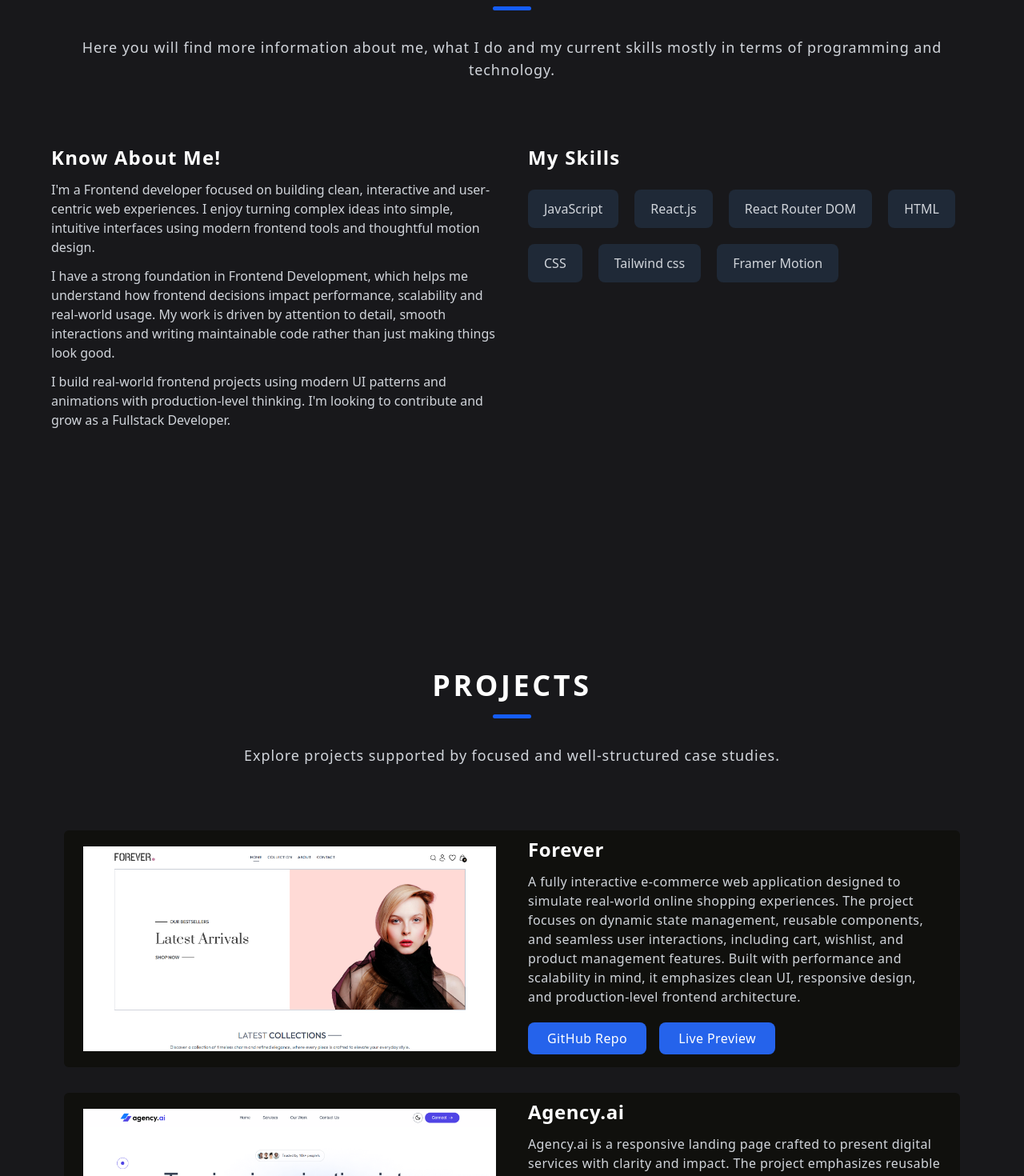
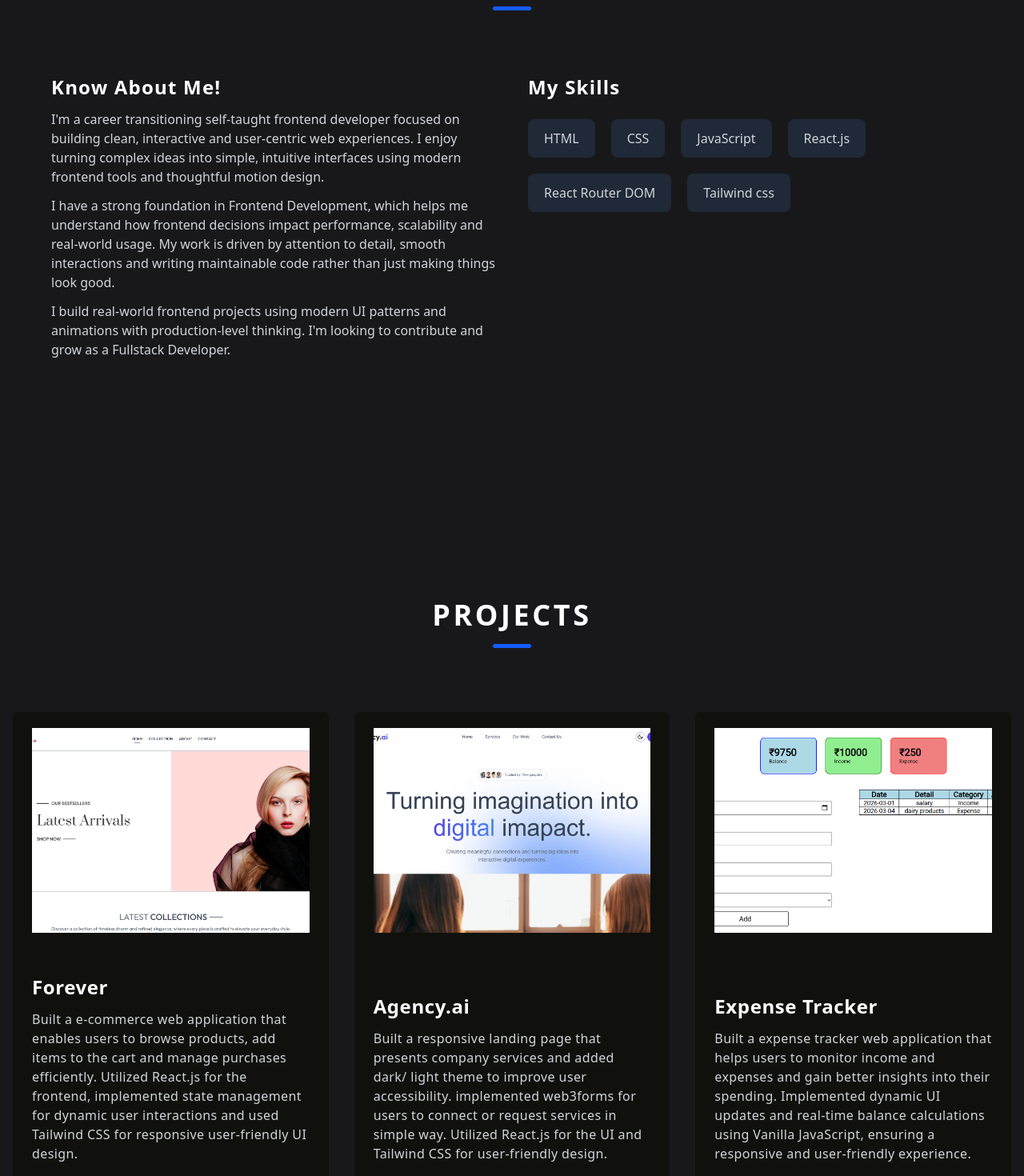
Before and after one commit to Arthi-bot/Portfolio-of-Arthi, a React (Vite) app: page / in a window 1280 px wide. Shown: the part 960-2430 px from the top of the page at 80% size. Built offline with nearby package versions, Linux system fonts and the light colour scheme.

Commit message:
Content updated

```diff
--- a/src/Components/About.jsx
+++ b/src/Components/About.jsx
@@ -2,16 +2,9 @@ const About = ()=>{
     return(
         <div id="about" className="max-w-full overflow-hidden py-20 md:py-28">
 
-            <div>
-                <div className="flex flex-col items-center">
-                    <h1 className="text-(--primary-text-color) text-4xl uppercase font-bold tracking-widest">About Me</h1>
-                    <div class=" w-12 h-[5px] my-4 rounded-full bg-blue-600"></div>
-                </div>
-                <div className="flex flex-col items-center">
-                    <p className="wrap-break-word px-3 tracking-wider my-4 text-sm lg:text-lg font-medium w-11/12 text-center text-(--secondary-text-color)">
-                        Here you will find more information about me, what I do and my current skills mostly in terms of programming and technology.
-                    </p>
-                </div>
+            <div className="flex flex-col items-center">
+                <h1 className="text-(--primary-text-color) text-4xl uppercase font-bold tracking-widest">About Me</h1>
+                <div class=" w-12 h-[5px] my-4 rounded-full bg-blue-600"></div>
             </div>
 
             <div className="px-6 flex flex-col justify-start lg:flex-row lg:mx-10 my-16 gap-10">
@@ -19,7 +12,7 @@ const About = ()=>{
                     <h1 className="text-(--primary-text-color) text-2xl font-bold capitalize tracking-wider">know about me!</h1>
                     <div>
                         <p className="text-(--secondary-text-color) my-3 text-base">
-                            I'm a Frontend developer focused on building clean, interactive and
+                            I'm a career transitioning self-taught frontend developer focused on building clean, interactive and
                             user-centric web experiences. I enjoy turning complex ideas into simple,
                             intuitive interfaces using modern frontend tools and thoughtful motion design.
                         </p>
@@ -41,13 +34,12 @@ const About = ()=>{
                 <div className="lg:w-1/2">
                     <h1 className="text-(--primary-text-color) mb-6 text-2xl font-bold capitalize tracking-wider">my skills</h1>
                     <div className="text-(--secondary-text-color) flex flex-wrap gap-5 ">
+                        <span className="px-5 py-3 bg-(--skills-bg-color) rounded-lg font-medium">HTML</span>
+                        <span className="px-5 py-3 bg-(--skills-bg-color) rounded-lg font-medium">CSS</span>
                         <span className="px-5 py-3 bg-(--skills-bg-color) rounded-lg font-medium">JavaScript</span>
                         <span className="px-5 py-3 bg-(--skills-bg-color) rounded-lg font-medium">React.js</span>
                         <span className="px-5 py-3 bg-(--skills-bg-color) rounded-lg font-medium">React Router DOM</span>
-                        <span className="px-5 py-3 bg-(--skills-bg-color) rounded-lg font-medium">HTML</span>
-                        <span className="px-5 py-3 bg-(--skills-bg-color) rounded-lg font-medium">CSS</span>
                         <span className="px-5 py-3 bg-(--skills-bg-color) rounded-lg font-medium">Tailwind css</span>
-                        <span className="px-5 py-3 bg-(--skills-bg-color) rounded-lg font-medium">Framer Motion</span>
                     </div>
                 </div>
 
--- a/src/Components/Footer.jsx
+++ b/src/Components/Footer.jsx
@@ -6,12 +6,11 @@ const Footer =()=>{
             <div className="flex flex-col-reverse lg:flex-row gap-5">
                 <div className="lg:w-1/2">
                     <div>
-                        <h1 className="text-xl lg:text-2xl tracking-wider uppercase font-bold text-(--primary-text-color)">Arthi</h1>
+                        <h1 className="text-xl lg:text-2xl tracking-wider uppercase font-bold text-(--primary-text-color)">Arthi Murugan</h1>
                     </div>
                     <div>
                         <p className="text-md text-(--secondary-text-color) mt-3 tracking-wide wrap-break-word">As a frontend developer,
-                            I specialize in crafting the user-facing aspects of websites and web applications, contributing to the overall success
-                            of the product.</p>
+                            I specialize in crafting the user-facing aspects of websites and web applications.</p>
                     </div>
                 </div>
 
--- a/src/Components/Home.jsx
+++ b/src/Components/Home.jsx
@@ -12,8 +12,7 @@ const Home = ()=>{
                 </div>
                 <div className="wrap-break-word px-6 tracking-wider my-5 text-base lg:text-xl lg:w-3/5 text-center text-(--secondary-text-color)">
                     <p>
-                        A skilled Frontend developer, crafting and managing websites and web applications to ensure the success of the
-                        entire product with finesse.
+                        Frontend Developer specializing in building and maintaining dynamic websites and web applications.
                     </p>
                 </div>
 
--- a/src/Components/Projects.jsx
+++ b/src/Components/Projects.jsx
@@ -4,71 +4,63 @@ const Projects =()=>{
     return(
         <div id="projects" className="max-w-full overflow-hidden py-20 md:py-28">
 
-            <div>
             <div className="flex flex-col items-center">
                 <h1 className="text-(--primary-text-color) text-4xl uppercase font-bold tracking-widest">Projects</h1>
                 <div class=" w-12 h-[5px] my-4 rounded-full bg-blue-600"></div>
             </div>
-                <div className="flex flex-col items-center">
-                    <p className="wrap-break-word px-3 tracking-wider my-4 text-sm lg:text-lg font-medium w-11/12 text-center text-(--secondary-text-color)">
-                        Explore projects supported by focused and well-structured case studies.
+
+            <div className="grid grid-cols-1 md:grid-cols-2 xl:grid-cols-3 gap-8 px-4 my-16">
+                <div className="grid grid-rows-1 px-6 py-2 rounded-md bg-(--project-bg-color) gap-10 ">
+                    <div className="flex flex-row justify-center">
+                        <img loading="lazy" src={assets.Project_1} alt="" className="object-cover py-3 w-100 h-70 lg:w-130"/>
+                    </div>
+                    <div className="flex flex-col gap-3">
+                        <h3 className="text-lg lg:text-2xl font-bold text-(--primary-text-color) tracking-wide">Forever</h3>
+                        <p className="text-sm lg:text-base text-(--secondary-text-color) tracking-wide">
+                            Built a e-commerce web application that enables users to browse products, add items to the cart and
+                            manage purchases efficiently. Utilized React.js for the frontend, implemented state management for
+                            dynamic user interactions and used Tailwind CSS for responsive user-friendly UI design.
                         </p>
                     </div>
-            </div>
-
-            <div className="flex flex-col gap-8 px-4 lg:px-20 my-16">
-                <div className="flex flex-col lg:flex-row px-6 py-2 rounded-md bg-(--project-bg-color) gap-10 ">
-                    <div className="lg:w-1/2 flex flex-row justify-center">
-                        <img loading="lazy" src={assets.Project_1} alt="" className="object-cover py-3 w-100 h-70 lg:w-130"/>
-                    </div>
-                    <div className="lg:w-1/2 flex flex-col items-start justify-start gap-3">
-                        <h3 className="text-lg lg:text-2xl font-bold text-(--primary-text-color) tracking-wide">Forever</h3>
-                        <p className="text-sm lg:text-base text-(--secondary-text-color) tracking-wide">
-                            A fully interactive e-commerce web application designed to simulate real-world online shopping experiences.
-                            The project focuses on dynamic state management, reusable components, and seamless user interactions, including
-                            cart, wishlist, and product management features. Built with performance and scalability in mind, it emphasizes
-                            clean UI, responsive design, and production-level frontend architecture.
-                        </p>
                     <div className="flex flex-row gap-4 mt-2">
                         <a href="https://github.com/Arthi-bot/Forever-E-commerce-Website" target="_blank" rel="noopener noreferrer" className="mb-2 bg-(--primary-color) text-(--primary-text-color) px-6 py-2 rounded-lg hover:bg-(--secondary-color) tracking-wide font-medium text-md transition-colors duration-200 ease-in-out">GitHub Repo</a>
                         <a href="https://forever-e-commerce-website-yu6o.vercel.app/" target="_blank" rel="noopener noreferrer" className="mb-2 bg-(--primary-color) text-(--primary-text-color) px-6 py-2 rounded-lg hover:bg-(--secondary-color) tracking-wide font-medium text-md transition-colors duration-200 ease-in-out">Live Preview</a>
                     </div>
                 </div>
-                </div>
 
-                <div className="flex flex-col lg:flex-row px-6 py-2 rounded-md bg-(--project-bg-color) gap-10 ">
-                    <div className="lg:w-1/2 flex flex-row justify-center">
+                <div className="grid grid-rows-1 px-6 py-2 rounded-md bg-(--project-bg-color) gap-10 ">
+                    <div className="flex flex-row justify-center">
                         <img loading="lazy" src={assets.Project_2} alt="" className="object-cover py-3 w-100 h-70 lg:w-130"/>
                     </div>
-                    <div className="lg:w-1/2 flex flex-col items-start justify-start gap-3">
+                    <div className="flex flex-col gap-3">
                         <h3 className="text-lg lg:text-2xl font-bold text-(--primary-text-color) tracking-wide">Agency.ai</h3>
                         <p className="text-sm lg:text-base text-(--secondary-text-color) tracking-wide">
-                            Agency.ai is a responsive landing page crafted to present digital services with clarity and impact.
-                            The project emphasizes reusable components, structured layouts, theme customization and conversion-focused design
-                            principles to deliver a seamless user experience.
+                            Built a responsive landing page that presents company services and added dark/ light theme to
+                            improve user accessibility. implemented web3forms for users to connect or request services in simple
+                            way. Utilized React.js for the UI and Tailwind CSS for user-friendly design.
                         </p>
+                    </div>
                     <div className="flex flex-row gap-4 mt-2">
                         <a href="https://github.com/Arthi-bot/AGENCY-AI" target="_blank" rel="noopener noreferrer" className="mb-2 bg-(--primary-color) text-(--primary-text-color) px-6 py-2 rounded-lg hover:bg-(--secondary-color) tracking-wide font-medium text-md transition-colors duration-200 ease-in-out">GitHub Repo</a>
                         <a href="https://agency-ai-pink.vercel.app/" target="_blank" rel="noopener noreferrer" className="mb-2 bg-(--primary-color) text-(--primary-text-color) px-6 py-2 rounded-lg hover:bg-(--secondary-color) tracking-wide font-medium text-md transition-colors duration-200 ease-in-out">Live Preview</a>
                     </div>
                 </div>
-                </div>
 
-                <div className="flex flex-col lg:flex-row px-6 py-2 rounded-md bg-(--project-bg-color) gap-10 ">
-                    <div className="lg:w-1/2 flex flex-row justify-center">
+                <div className="grid grid-rows-1 px-6 py-2 rounded-md bg-(--project-bg-color) gap-10 ">
+                    <div className="flex flex-row justify-center">
                         <img loading="lazy" src={assets.Project_3} alt="" className="object-cover py-3 w-100 h-70 lg:w-130"/>
                     </div>
-                    <div className="lg:w-1/2 flex flex-col items-start justify-start gap-3">
-                        <h3 className="text-lg lg:text-2xl font-bold text-(--primary-text-color) tracking-wide">Agency.ai</h3>
+                    <div className="flex flex-col gap-3">
+                        <h3 className="text-lg lg:text-2xl font-bold text-(--primary-text-color) tracking-wide">Expense Tracker</h3>
                         <p className="text-sm lg:text-base text-(--secondary-text-color) tracking-wide">
-                            A lightweight and intuitive expense tracking application built to manage daily finances efficiently.
-                            The project highlights core CRUD operations, real-time balance calculation, and dynamic UI updates using JavaScript.
-                            It focuses on simplicity, usability, and clean logic implementation to deliver a smooth and responsive user experience.
+                            Built a expense tracker web application that helps users to monitor income and expenses and gain
+                            better insights into their spending. Implemented dynamic UI updates and real-time balance
+                            calculations using Vanilla JavaScript, ensuring a responsive and user-friendly experience.
                         </p>
+                    </div>
                     <div className="flex flex-row gap-4 mt-2">
                         <a href="https://github.com/Arthi-bot/Expense_Tracker" target="_blank" rel="noopener noreferrer" className="mb-2 bg-(--primary-color) text-(--primary-text-color) px-6 py-2 rounded-lg hover:bg-(--secondary-color) tracking-wide font-medium text-md transition-colors duration-200 ease-in-out">GitHub Repo</a>
                         <a href="https://expense-tracker-sigma-fawn.vercel.app/" target="_blank" rel="noopener noreferrer" className="mb-2 bg-(--primary-color) text-(--primary-text-color) px-6 py-2 rounded-lg hover:bg-(--secondary-color) tracking-wide font-medium text-md transition-colors duration-200 ease-in-out">Live Preview</a>
-                        </div>
                     </div>
                 </div>
             </div>
```
Also changed, not shown: 1 other file (tests, documents, lock files or other folders). Lines whose indentation alone changed are shown as unchanged.
